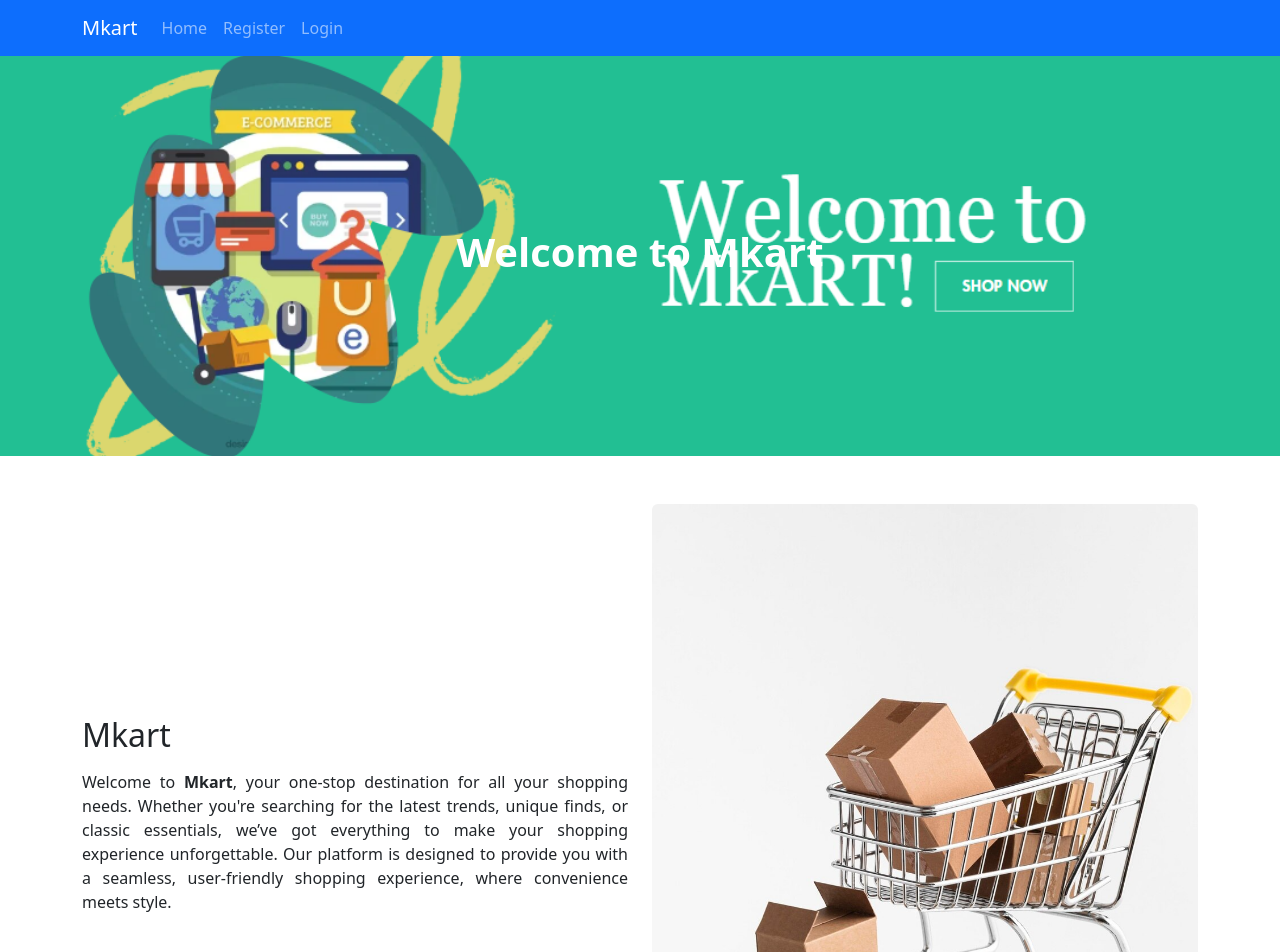
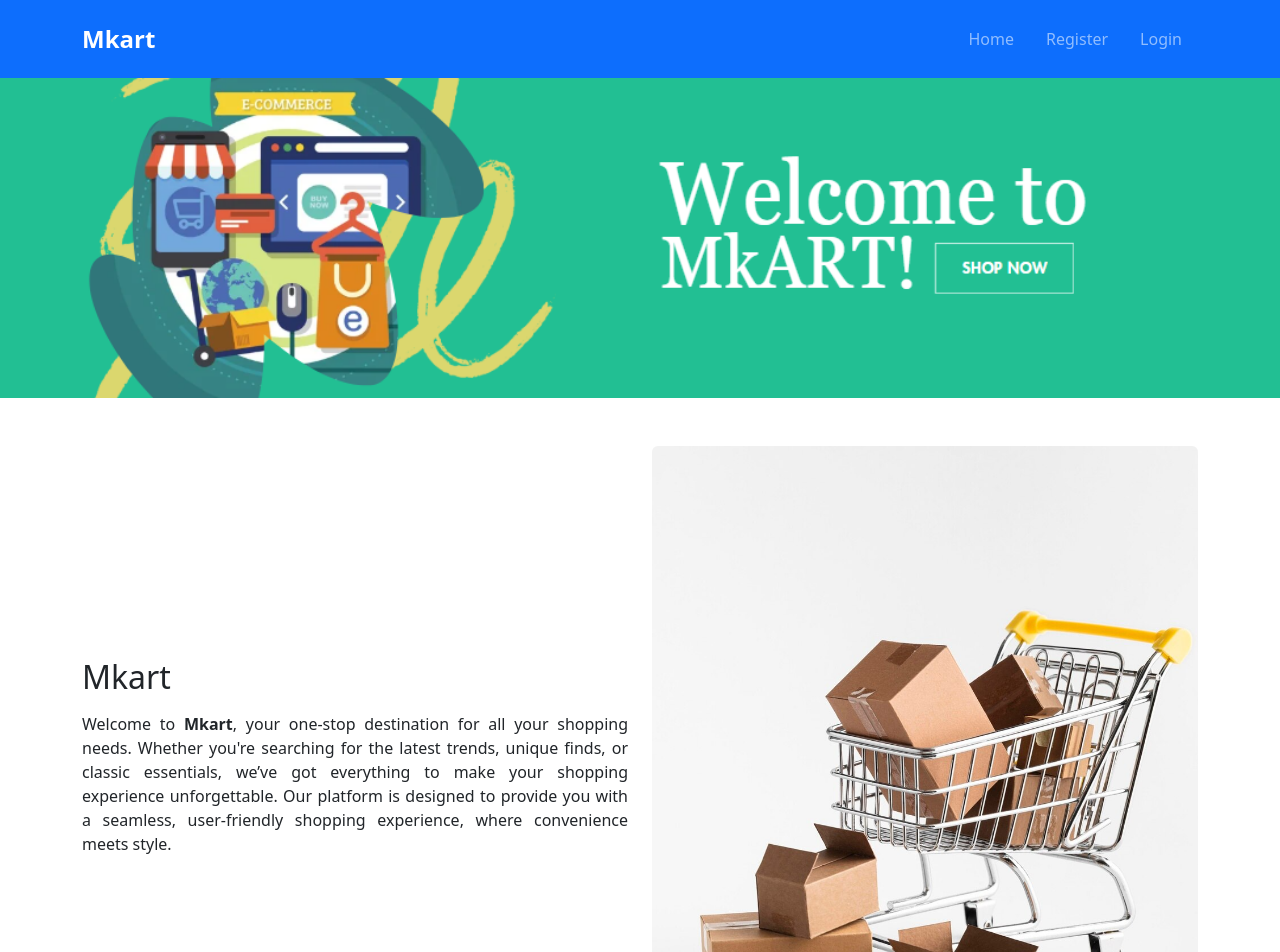
Before and after one commit to amaljohnzn/mkart, a React (Vite) app in the folder Client/: page / in a window 1280 px wide. Shown: the top 952 px of the page. Built offline with nearby package versions, Linux system fonts and the light colour scheme; no server answers.

Commit message:
responsive nav page

```diff
--- a/Client/src/components/Home.jsx
+++ b/Client/src/components/Home.jsx
@@ -8,16 +8,17 @@ const Home = () => {
     <>
       {/* Hero Section */}
       <div
-        className="text-center text-white p-5 d-flex flex-column justify-content-center align-items-center"
+        className="text-center text-white d-flex flex-column justify-content-center align-items-center"
         style={{
           backgroundImage: `url(${slide1})`,
           backgroundSize: "cover",
           backgroundPosition: "center",
-          minHeight: "400px",
+          minHeight: "40vh", // Adjusts dynamically
           width: "100%",
+          position: "relative",
         }}
       >
-        <h1 className="fw-bold">Welcome to Mkart</h1>
+
       </div>
 
       {/* Content Section */}
@@ -38,11 +39,18 @@ const Home = () => {
 
           {/* Right Column - Responsive Image */}
           <Col xs={12} md={6} className="text-center order-md-2">
-            <img
-              src={main}
-              alt="Shopping"
-              className="img-fluid w-100 rounded" // Ensures full responsiveness
-            />
+            <div className="w-100 d-flex justify-content-center">
+              <img
+                src={main}
+                alt="Shopping"
+                className="img-fluid rounded"
+                style={{
+                  maxWidth: "100%", // Ensures it never overflows
+                  height: "auto", // Maintains aspect ratio
+                  objectFit: "cover", // Prevents distortion
+                }}
+              />
+            </div>
           </Col>
         </Row>
       </Container>
--- a/Client/src/components/MyNavbar.jsx
+++ b/Client/src/components/MyNavbar.jsx
@@ -2,47 +2,53 @@ import React from "react";
 import { Link } from "react-router-dom";
 import { Navbar, Nav, Container, Button } from "react-bootstrap";
 import "bootstrap/dist/css/bootstrap.min.css";
-import "./style.css"
+import "./style.css";
 
-const MyNavbar = ({ isAuthenticated, user,  cartItems = [] }) => {
+const MyNavbar = ({ isAuthenticated, user, cartItems = [] }) => {
   return (
-    <Navbar bg="primary" variant="dark" expand="lg">
+    <Navbar bg="primary" variant="dark" expand="lg" className="py-3">
       <Container>
-        <Navbar.Brand as={Link} to="/">Mkart</Navbar.Brand>
+        {/* Brand */}
+        <Navbar.Brand as={Link} to="/" className="fw-bold fs-4">
+          Mkart
+        </Navbar.Brand>
+
+        {/* Mobile Toggle Button */}
         <Navbar.Toggle aria-controls="basic-navbar-nav" />
+
+        {/* Navbar Links */}
         <Navbar.Collapse id="basic-navbar-nav">
-          <Nav className="me-auto">
-            <Nav.Link as={Link} to="/">Home</Nav.Link>
-
+          <Nav className="ms-auto d-flex align-items-center">
+            <Nav.Link as={Link} to="/" className="mx-2">Home</Nav.Link>
 
             {!isAuthenticated ? (
               <>
-                <Nav.Link as={Link} to="/register">Register</Nav.Link>
-                <Nav.Link as={Link} to="/login">Login</Nav.Link>
+                <Nav.Link as={Link} to="/register" className="mx-2">Register</Nav.Link>
+                <Nav.Link as={Link} to="/login" className="mx-2">Login</Nav.Link>
               </>
             ) : (
               <>
-               {user && user.role === "admin" && (
+                {/* Admin Links */}
+                {user && user.role === "admin" && (
                   <>
-                    <Nav.Link as={Link} to="/customer">Customer</Nav.Link>
-                    <Nav.Link as={Link} to="/AdminDash">Admin Dashboard</Nav.Link>
-                    <Nav.Link as={Link} to="/ProductManagment">ProductManagment</Nav.Link>
+                    <Nav.Link as={Link} to="/customer" className="mx-2">Customer</Nav.Link>
+                    <Nav.Link as={Link} to="/AdminDash" className="mx-2">Admin Dashboard</Nav.Link>
+                    <Nav.Link as={Link} to="/ProductManagment" className="mx-2">Product Management</Nav.Link>
                   </>
                 )}
-                <Nav.Link as={Link} to="/profile">Profile</Nav.Link>
 
+                {/* User Links */}
+                <Nav.Link as={Link} to="/profile" className="mx-2">Profile</Nav.Link>
+                <Nav.Link as={Link} to="/product" className="mx-2">Product</Nav.Link>
 
-                <Nav.Link as={Link} to="/product">Product</Nav.Link>
+                {/* Cart & Logout */}
+                <Nav.Link as={Link} to="/cart" className="mx-2 position-relative">
+                  🛒 Cart <span className="badge bg-light text-dark">{cartItems.length}</span>
+                </Nav.Link>
+
                 <Nav.Link as={Link} to="/logout">
                   <Button variant="danger" className="ms-2">LogOut</Button>
                 </Nav.Link>
-            <Nav.Link as={Link} to="/cart" className="ms-auto">
-              🛒 Cart <span>({cartItems.length})</span>
-            </Nav.Link>
-
-
-
-
               </>
             )}
           </Nav>
```
